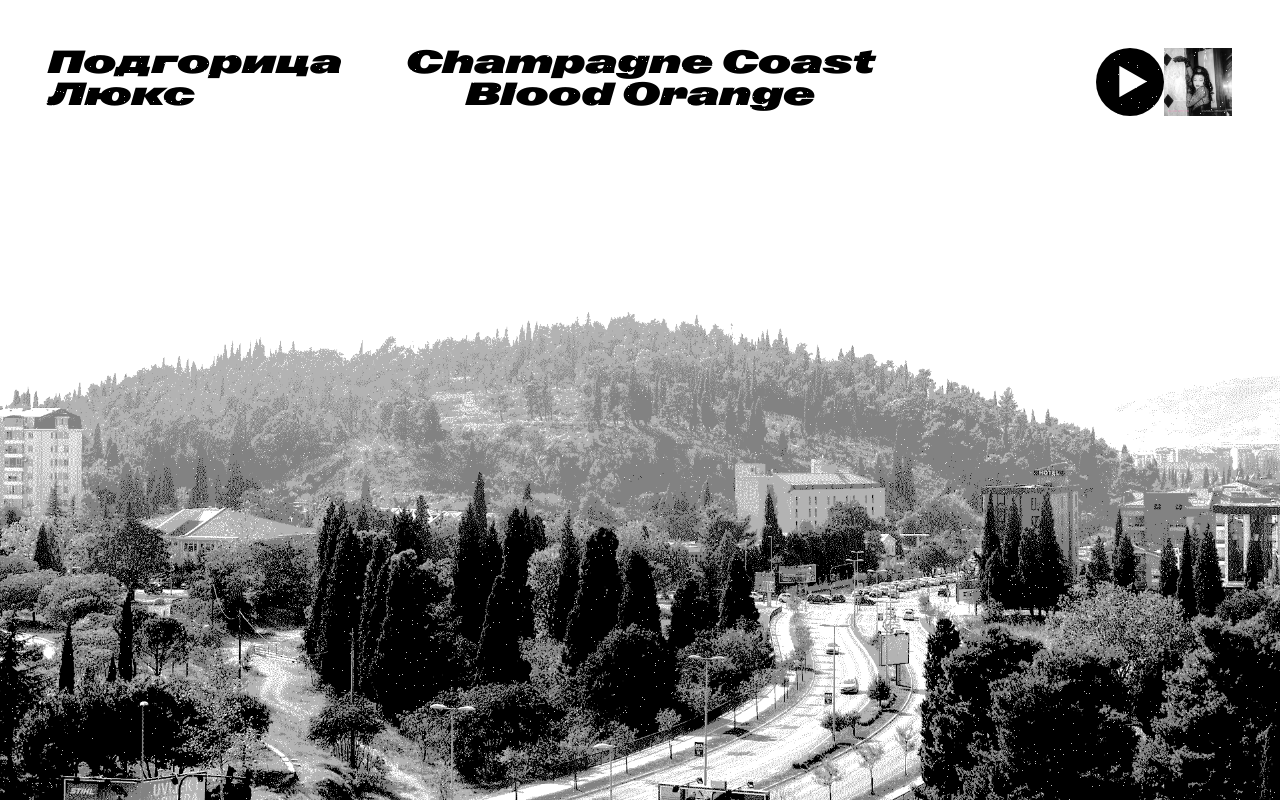
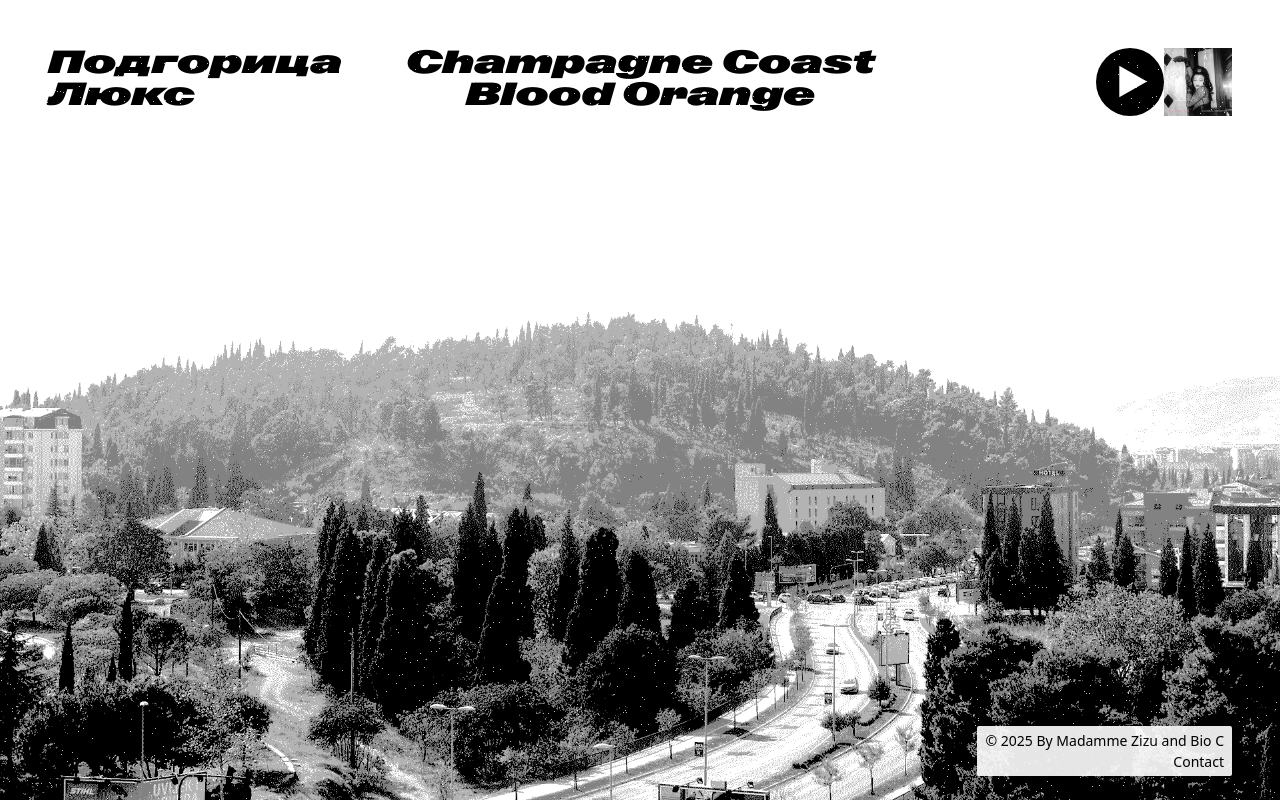
Before and after one commit to titovm/Podlux-web-page, a React (Vite) app: page / in a window 1280 px wide. Built offline with nearby package versions, Linux system fonts and the light colour scheme; no server answers.

Commit message:
add copyright

```diff
--- a/src/App.tsx
+++ b/src/App.tsx
@@ -71,6 +71,15 @@ function NoiseOverlay() {
   );
 }
 
+// Copyright component
+function Copyright({ className, style }: { className?: string; style?: React.CSSProperties }) {
+  return (
+    <div className={className} style={style}>
+      © {new Date().getFullYear()} By Madamme Zizu and Bio C<br/><a href="mailto:podlux@proton.me">Contact</a>
+    </div>
+  );
+}
+
 // AzuraCast Now Playing API interfaces
 interface NowPlayingSong {
   title: string;
@@ -140,6 +149,7 @@ function MobileLayout({ onPlayClick, isPlaying, songTitle, songArtist, albumArt
           </p>
           <p style={{ wordWrap: 'break-word', overflowWrap: 'break-word' }}>{songArtist}</p>
         </div>
+        <Copyright className="text-black text-center" style={{ fontSize: '12px', marginTop: '1rem', opacity: 0.6 }} />
       </div>
     </div>
   );
@@ -195,6 +205,11 @@ function DesktopLayout({ onPlayClick, isPlaying, songTitle, songArtist, albumArt
           </div>
         </button>
       </div>
+
+      <Copyright
+        className="absolute text-black z-10"
+        style={{ fontSize: '14px', textAlign: 'right', opacity: 0.9, bottom: '24px', right: '48px', backgroundColor: 'white', padding: '4px 8px', borderRadius: '2px' }}
+      />
     </div>
   );
 }
```
